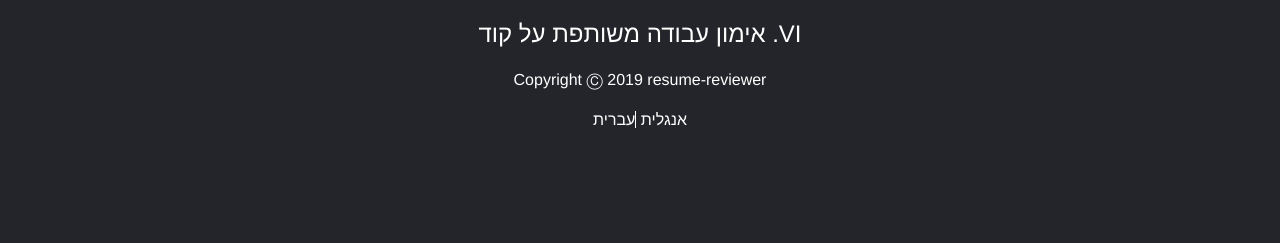
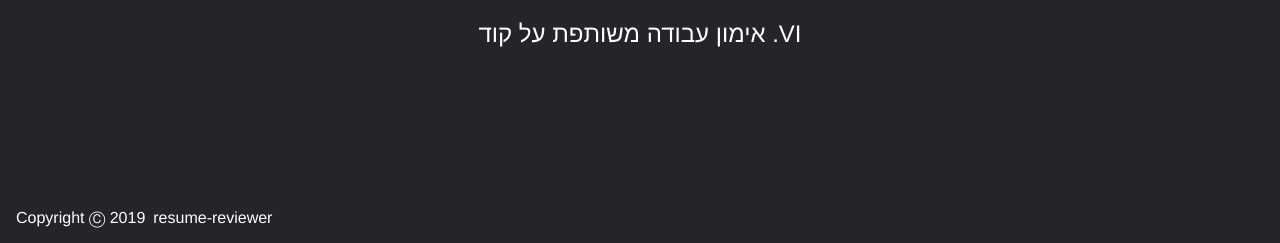
Before and after one commit to TomerPacific/resume-reviewer, a Vue app: page / in a window 1280 px wide. Shown: the part 554-797 px from the top of the page. Built offline with nearby package versions, Linux system fonts and the light colour scheme; no server answers.

Commit message:
resume-reviewer changing footer to nav element so it can be fixed to bottom

```diff
--- a/src/App.vue
+++ b/src/App.vue
@@ -4,21 +4,12 @@
     <main>
       <router-view/>
     </main>
-    <footer v-if="language === ENGLISH_LANGUAGE">
-       <p> Copyright &#9400; 2019 <a href="mailto:resume.reviewer.il@gmail.com">resume-reviewer</a></p>
-        <p>
-          <a href="#" @click="changeLanguage(HEBREW_LANGUAGE)">Hebrew</a>
-          <a href="#" class="withDivider" @click="changeLanguage(ENGLISH_LANGUAGE)">English</a>
-        </p>
-    </footer>
-
-    <footer v-if="language === HEBREW_LANGUAGE">
-       <p> Copyright &#9400; 2019 <a href="mailto:resume.reviewer.il@gmail.com">resume-reviewer</a></p>
-        <p>
-          <a href="#" class="withDivider" @click="changeLanguage(ENGLISH_LANGUAGE)">אנגלית </a>
-          <a href="#" @click="changeLanguage(HEBREW_LANGUAGE)"> עברית</a>
-        </p>
-    </footer>
+      <b-navbar toggleable="lg" fixed="bottom" dir="ltr">
+        <b-navbar-nav>
+          <b-nav-text>Copyright &#9400; 2019</b-nav-text>
+          <b-nav-item href="mailto:resume.reviewer.il@gmail.com">resume-reviewer</b-nav-item>
+        </b-navbar-nav>
+      </b-navbar>
   </div>
 
 </template>
@@ -67,17 +58,17 @@ html, body {
   text-align: center;
 }
 
-footer {
-  color: white;
+.navbar-text {
+  color: white !important;
 }
 
-footer p a {
+.nav-link a {
   color:white;
   text-decoration: none;
   transition: all 0.3s ease 0s;
 }
 
-footer p a:hover {
+.nav-link:hover {
   color: #0088A9 !important;
 }
 
```
